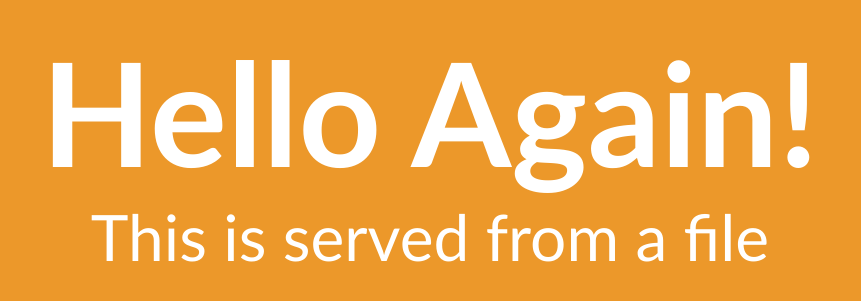
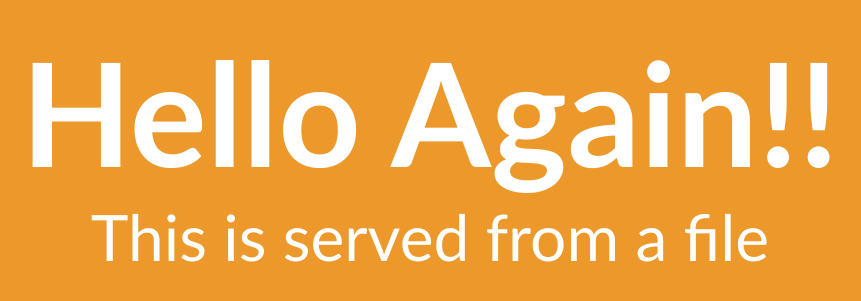
Before and after one commit to AffableAWE/node-basics-server, a plain HTML site: page index.html in a window 1280 px wide. Shown: the part 175-476 px from the top of the page, without its empty margins (210-1071 px from the left). Drawn offline with Linux system fonts and the light colour scheme.

Commit message:
Update index.html

```diff
--- a/index.html
+++ b/index.html
@@ -47,7 +47,7 @@
 
 <body>
     <div class="center">
-        <h1>Hello Again!</h1>
+        <h1>Hello Again!!</h1>
         <p>This is served from a file</p>
     </div>
 </body>
```
